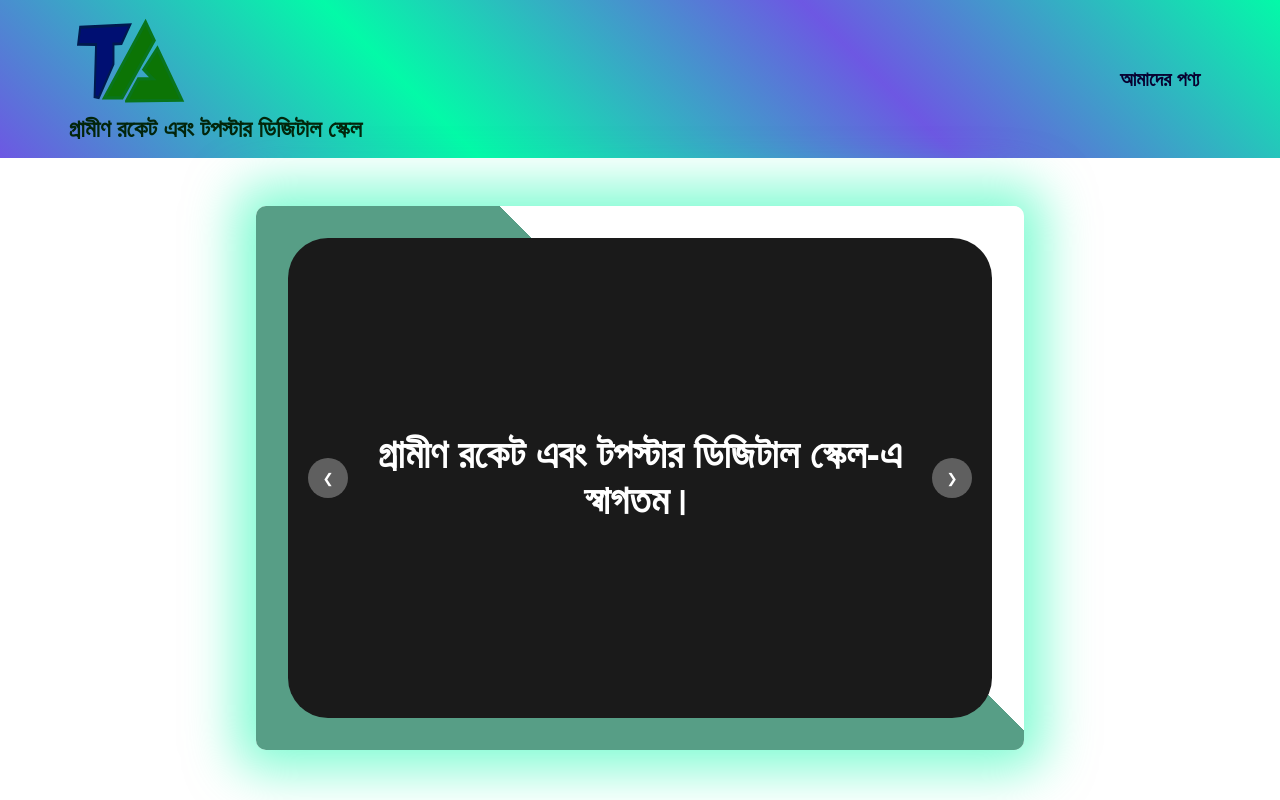
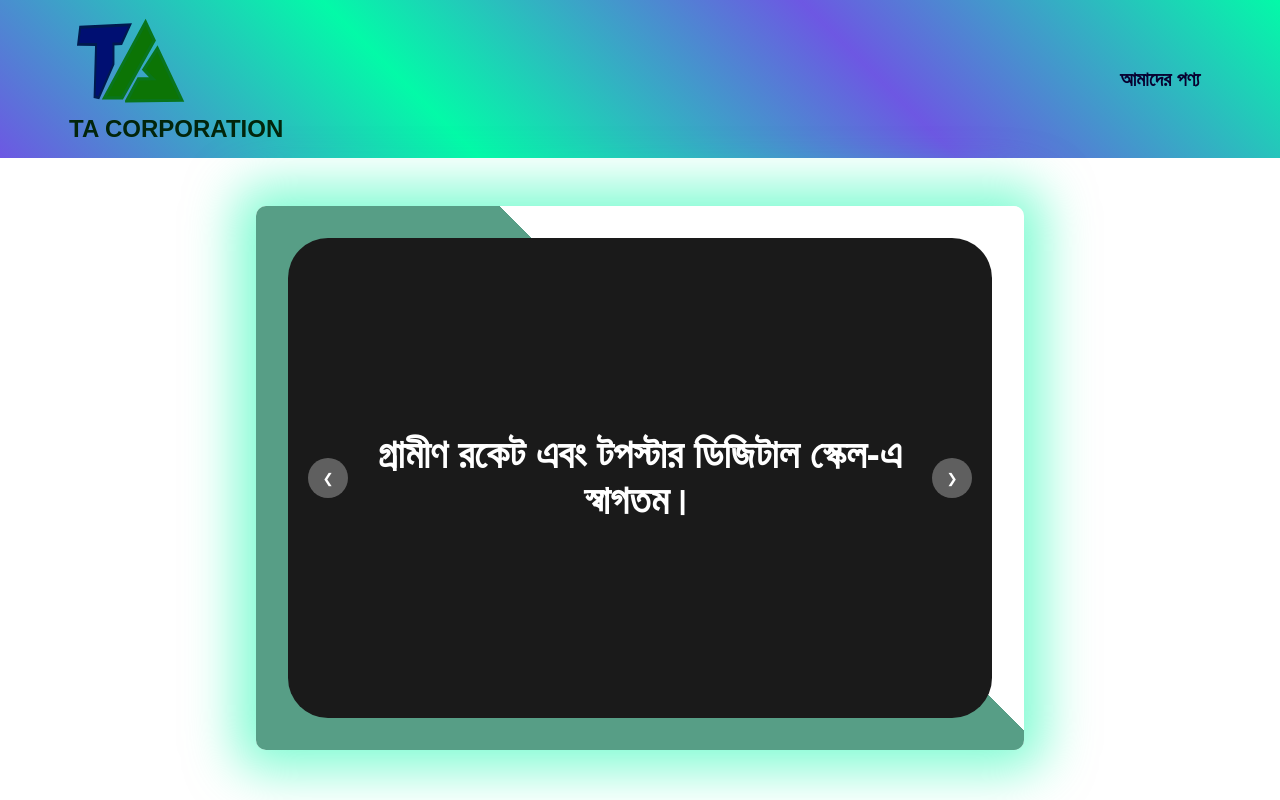
Before and after one commit to dev-andalib/tacorpF, a website: page index.html in a window 1280 px wide. Shown: the top 800 px of the page. Drawn offline with Linux system fonts and the light colour scheme.

Commit message:
Update index.html

```diff
--- a/index.html
+++ b/index.html
@@ -11,7 +11,7 @@
       <div class="logo">
         <div>
           <img src="./images/company/logo.svg" alt="T.A Corporation Logo" />
-          <h2 class="imagefoot">গ্রামীণ রকেট এবং টপস্টার ডিজিটাল স্কেল</h2>
+          <h2 class="imagefoot">TA CORPORATION</h2>
         </div>
 
         <a href="#"><div class="menu-icon" id="menu-icon">&#9776;</div></a>
```
